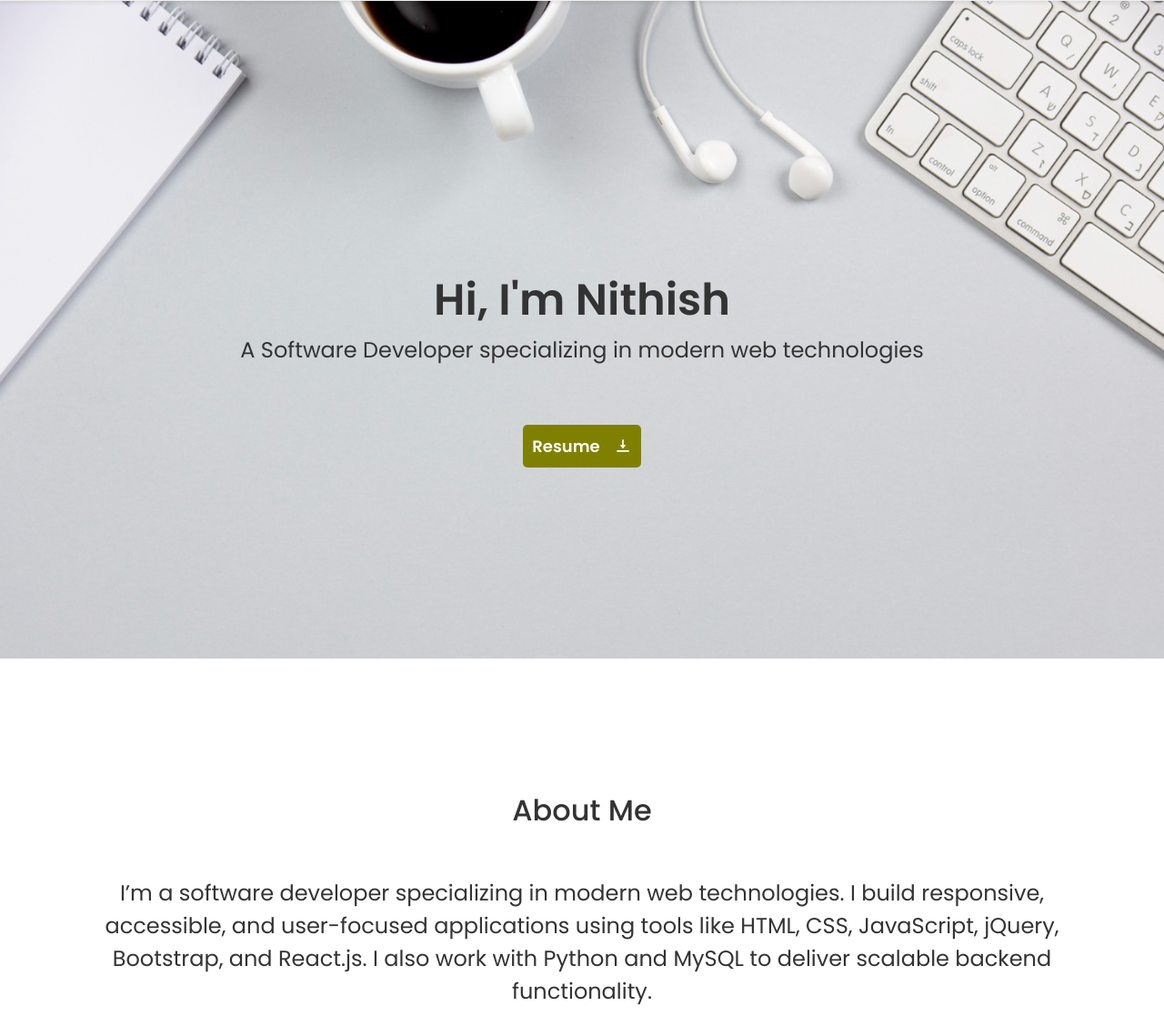
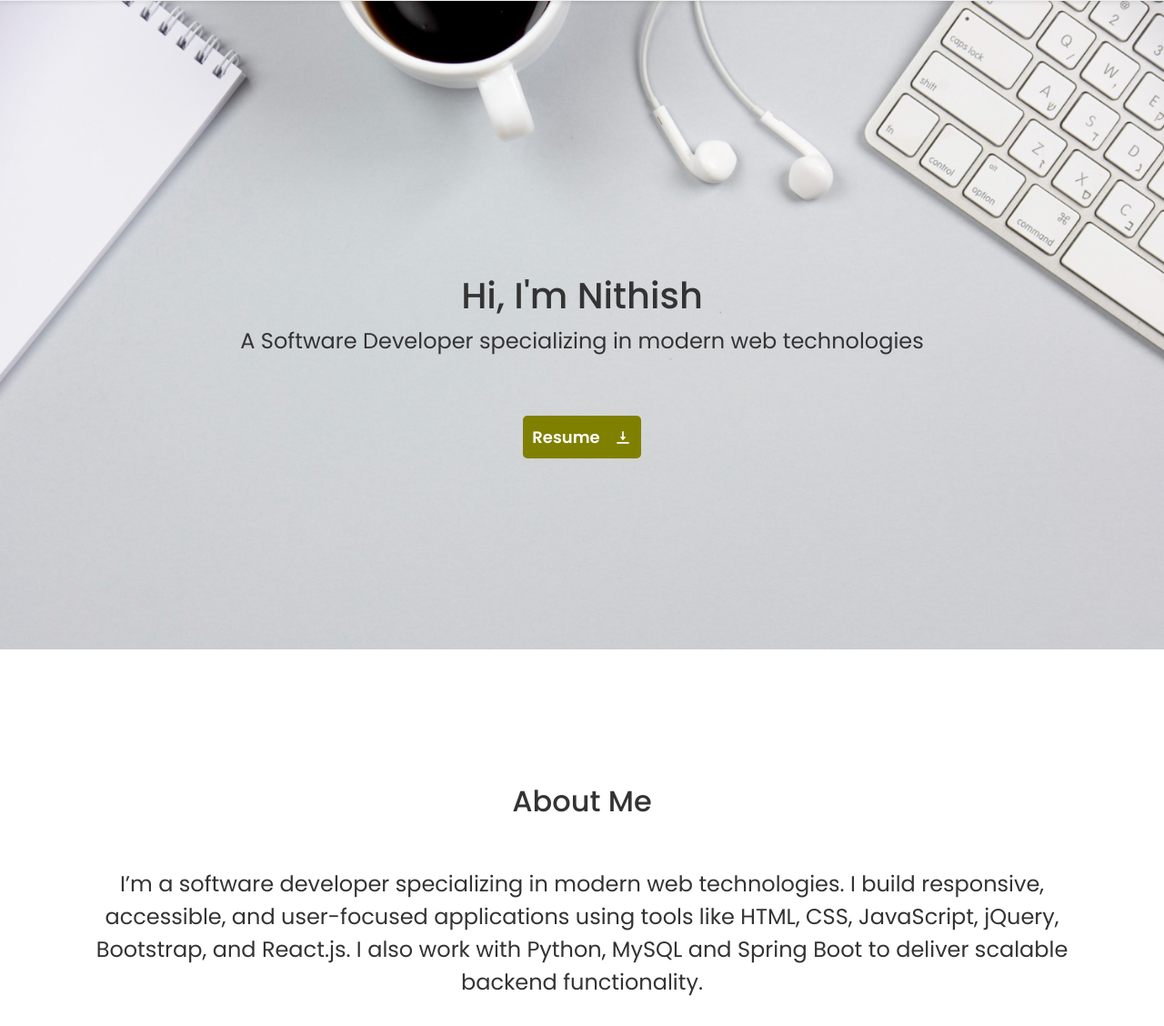
Before and after one commit to Nithish1427/Nithish-PortfolioWD, a plain HTML site: page index.html in a window 1280 px wide. Shown: the part 84-1212 px from the top of the page at 91% size. Drawn offline with nearby package versions, Linux system fonts and the light colour scheme.

Commit message:
Edited about text

```diff
--- a/CSS/style.css
+++ b/CSS/style.css
@@ -34,11 +34,6 @@ nav {
     padding-top: 300px;
     padding-bottom: 210px;
     text-align: center;
-}
-
-.banner h1 {
-    font-size: 3rem;
-    font-weight: bold;
 }
 
 .btn-download {
--- a/index.html
+++ b/index.html
@@ -37,7 +37,7 @@
     <!-- Banner Section -->
     <section class="banner">
         <div class="banner-text">
-            <h1>Hi, I'm Nithish</h1>
+            <h1 class="text-strong fs-1">Hi, I'm Nithish</h1>
             <p class="pb-5 fs-4">A Software Developer specializing in modern web technologies</p>
             <a href="./Nithish_Resume.pdf" download class="btn-download">
                 <span>Resume</span>
@@ -56,7 +56,7 @@
             <p class="mb-5 fs-4">
                 I’m a software developer specializing in modern web technologies. I build responsive, accessible, and
                 user-focused applications using tools like HTML, CSS, JavaScript, jQuery, Bootstrap, and React.js. I
-                also work with Python and MySQL to deliver scalable backend functionality.
+                also work with Python, MySQL and Spring Boot to deliver scalable backend functionality.
             </p>
             <!-- Profile Image Centered Below -->
             <img src="./Images/WhatsApp_Profile_Image.jpeg" alt="My Photo" class="img-fluid rounded-circle py-4 mb-4"
```
